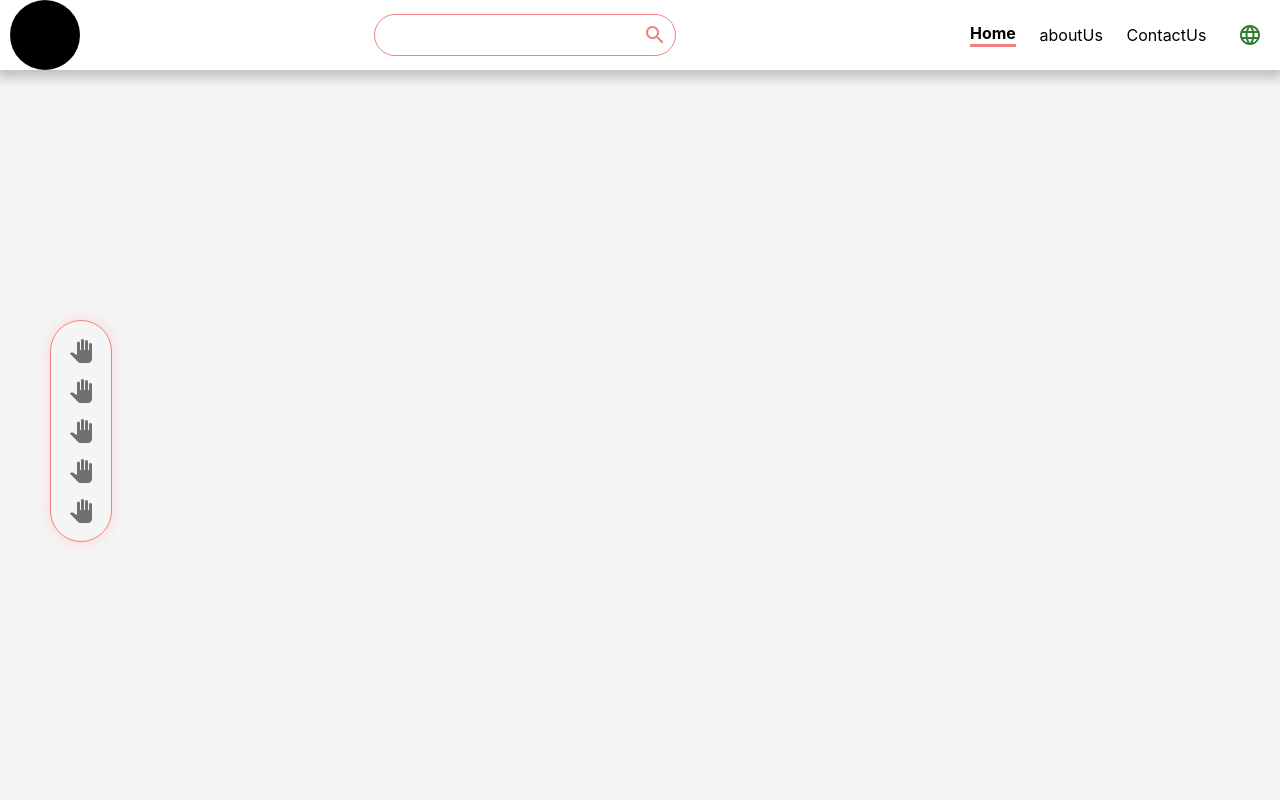
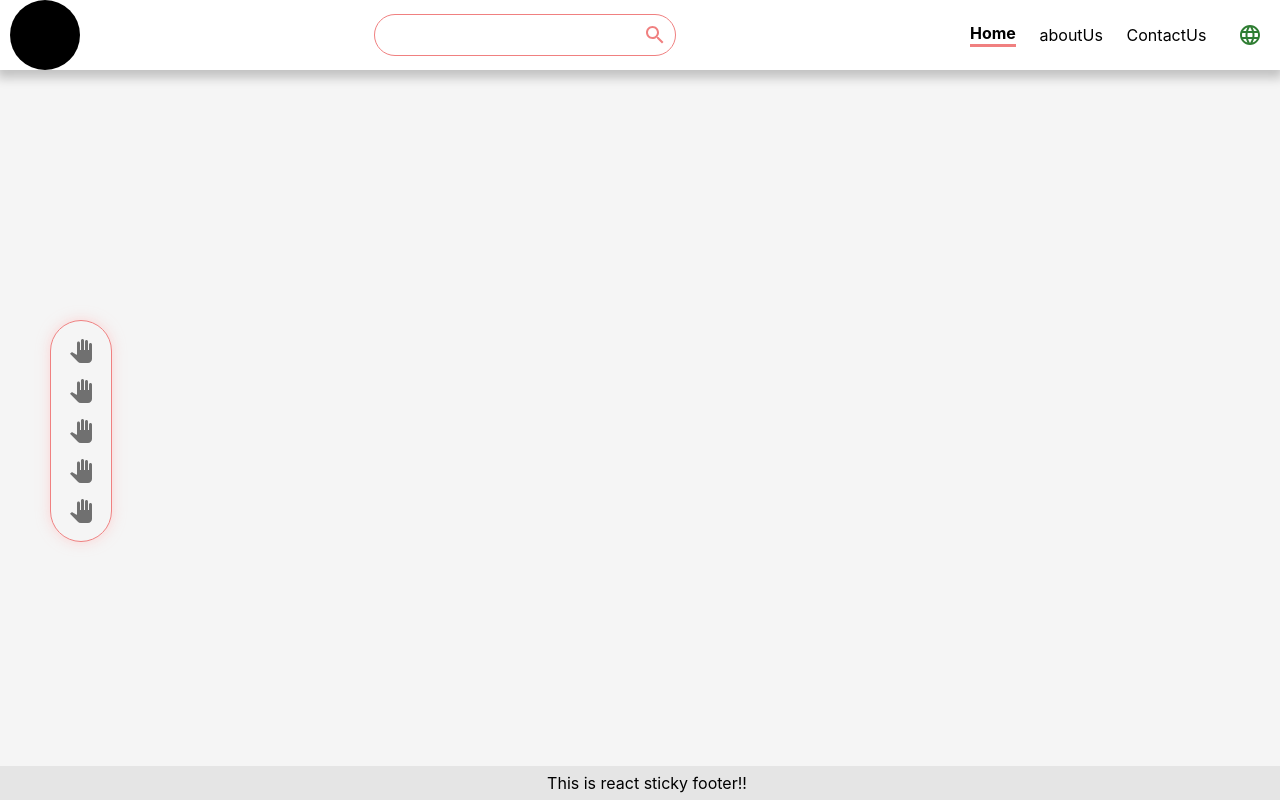
Before and after one commit to Mega-ip/Buraq_sportItems, a React (Create React App) app in the folder app/: page / in a window 1280 px wide. Built offline with nearby package versions, Linux system fonts and the light colour scheme.

Commit message:
Auto stash before merge of "mhmd_branch" and "origin/main"

```diff
--- a/app/src/App.js
+++ b/app/src/App.js
@@ -1,6 +1,8 @@
 import "./App.css";
 import Header from "./MainView/Header/Header";
 import Leftbar from "./MainView/Leftbar/Leftbar";
+import Footer from "./MainView/Footer/Footer";
+
 function App() {
   return (
     <div className="app">
@@ -10,6 +12,8 @@ function App() {
       {/* left bar */}
       <Leftbar />
       {/* small footer */}
+      <Footer/>
+
     </div>
   );
 }
--- /dev/null
+++ b/app/src/MainView/Footer/Footer.js
@@ -0,0 +1,12 @@
+import React from 'react'
+import "./FooterCss.css";
+function Footer() {
+  return (
+    <div className = "footer">
+         <p>This is react sticky footer!!</p>
+
+    </div>
+  )
+}
+
+export default Footer
--- /dev/null
+++ b/app/src/MainView/Footer/FooterCss.css
@@ -0,0 +1,12 @@
+
+
+
+   .footer {
+    background-color: rgb(229, 229, 229);
+    position: fixed;
+    width: 100%;
+    bottom: 0;
+    color: rgb(0, 0, 0);
+    text-align: center;
+    padding:7px ;
+   }
```
Also changed, not shown: app/src/Genral/LangMenu/CardItem/CardItem.js (added, +12 -0 lines), 2 other files (tests, documents, lock files or other folders).
